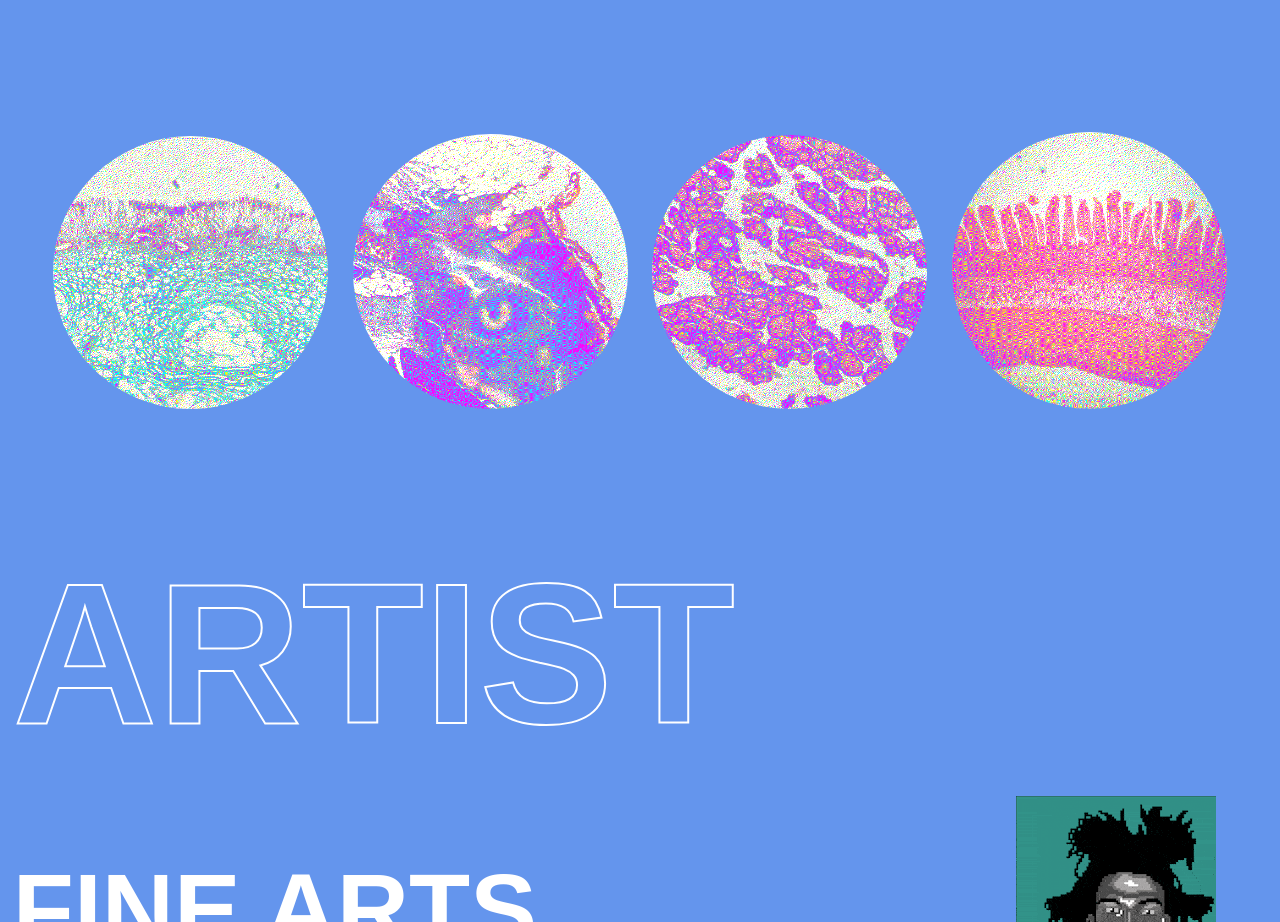
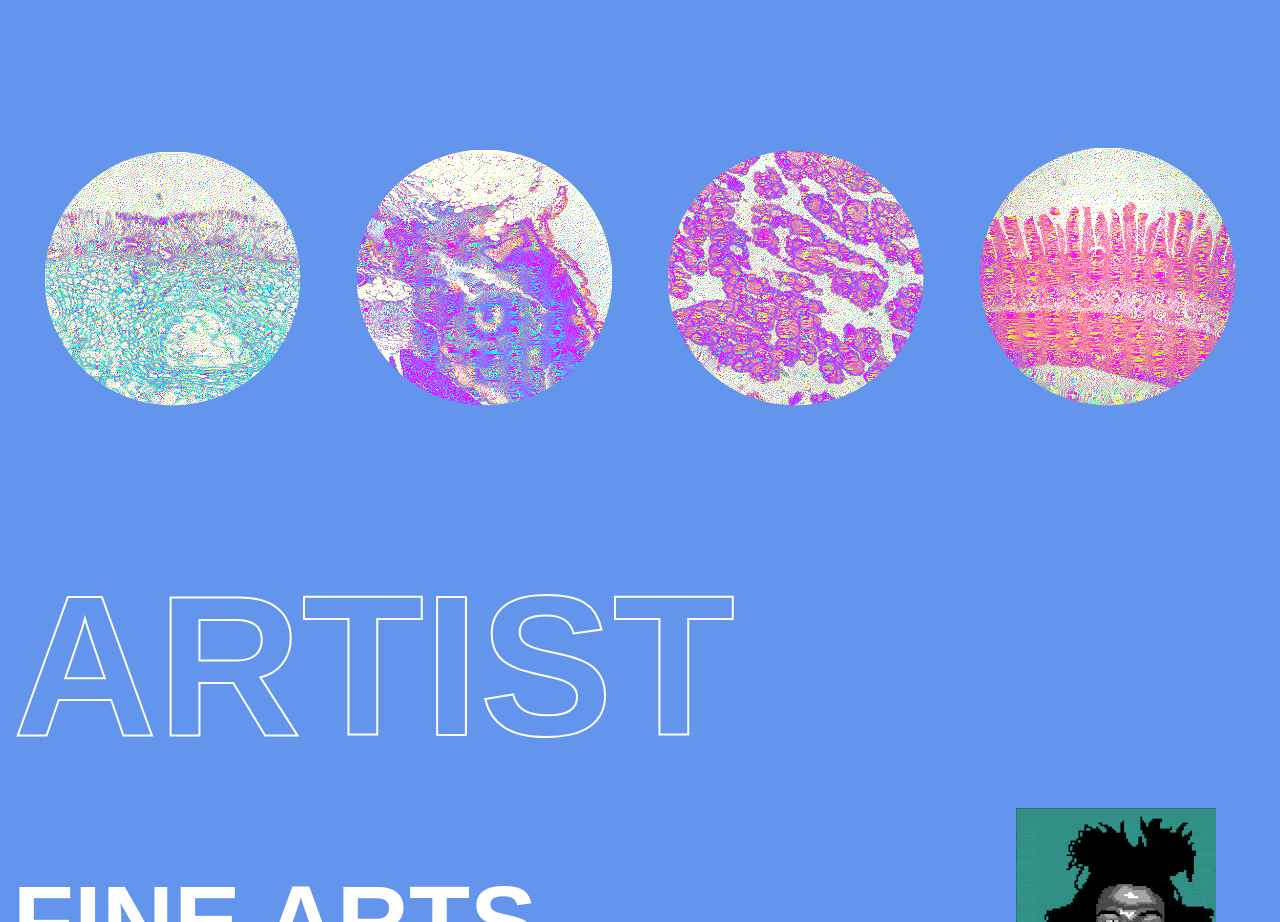
Before and after one commit to jantrkn/website, a plain HTML site: page index.html in a window 1280 px wide. Shown: the part 2815-3737 px from the top of the page. Drawn offline with Linux system fonts and the light colour scheme.

Commit message:
Update style2.css

```diff
--- a/style2.css
+++ b/style2.css
@@ -88,9 +88,9 @@ a:hover{
     transform: translateY(-75px);
 }
 img.hist{
-    max-width: 275px;
+    max-width: 20vw;
     height: auto;
-    padding: 10px;
+    padding: 2vw;
     transition: transform 500ms;
     z-index: 10;
 }
```
